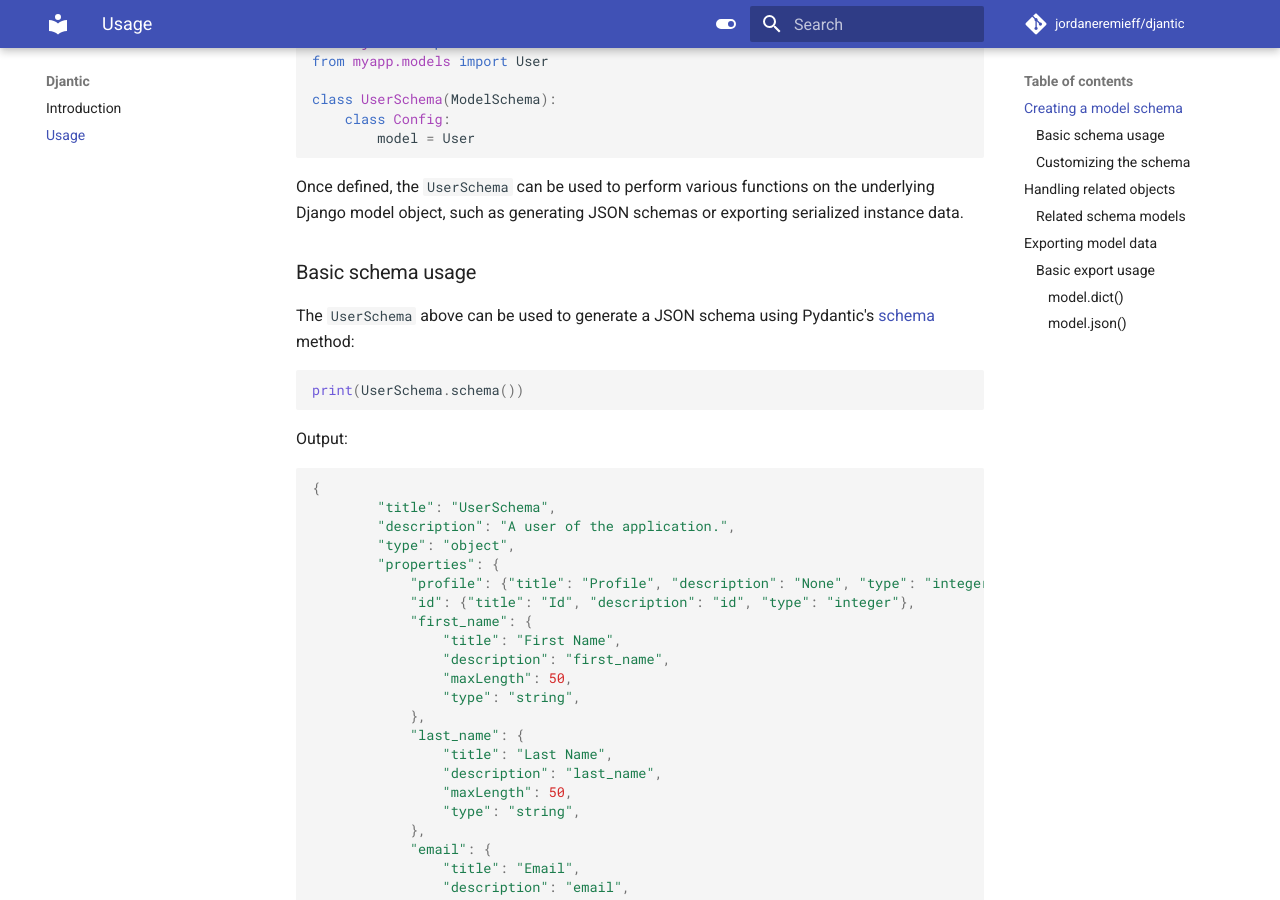
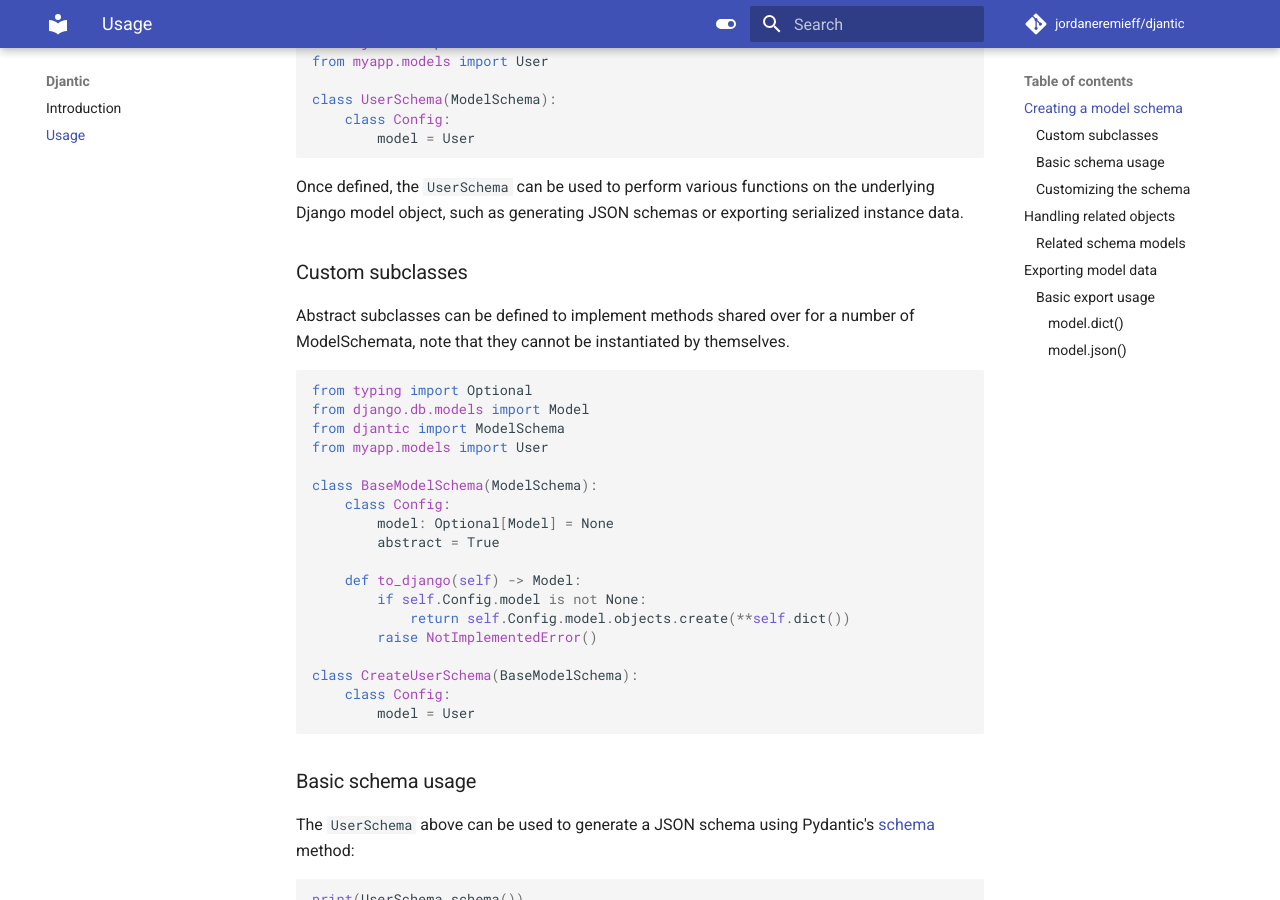
Before and after one commit to jordaneremieff/djantic, an MkDocs documentation site: the page built from docs/usage.md, in a window 1280 px wide and 900 px high, scrolled down 814 px. Built offline with MkDocs 1.6.1 and Material for MkDocs 9.7.7, drawn with Linux system fonts in a browser that asks for light colours; comment, search, counter and statistics services are not loaded.

Commit message:
Adding the option to implement custom methods in abstract ModelSchema subclasses that cannot be instantiated and thus they don't have to undergo the strict checks that regular ModelSchemata need to fulfill.
Closes !62

````diff
--- a/docs/usage.md
+++ b/docs/usage.md
@@ -39,6 +39,33 @@ class UserSchema(ModelSchema):
 ```
 
 Once defined, the `UserSchema` can be used to perform various functions on the underlying Django model object, such as generating JSON schemas or exporting serialized instance data.
+
+### Custom subclasses
+
+Abstract subclasses can be defined to implement methods shared over for a number of ModelSchemata, note that they cannot be instantiated by themselves.
+
+```python
+from typing import Optional
+from django.db.models import Model
+from djantic import ModelSchema
+from myapp.models import User
+
+class BaseModelSchema(ModelSchema):
+    class Config:
+        model: Optional[Model] = None
+        abstract = True
+
+    def to_django(self) -> Model:
+        if self.Config.model is not None:
+            return self.Config.model.objects.create(**self.dict())
+        raise NotImplementedError()
+
+class CreateUserSchema(BaseModelSchema):
+    class Config:
+        model = User
+
+```
+
 
 ### Basic schema usage
 
````
Also changed, not shown: 3 other files.
